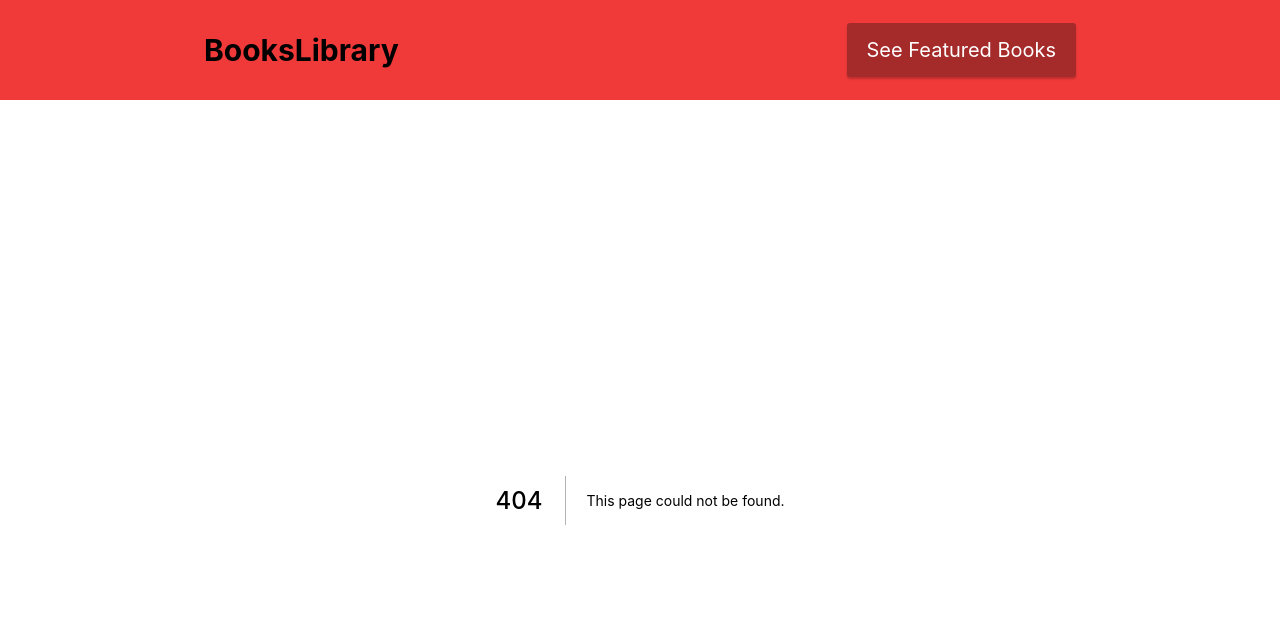
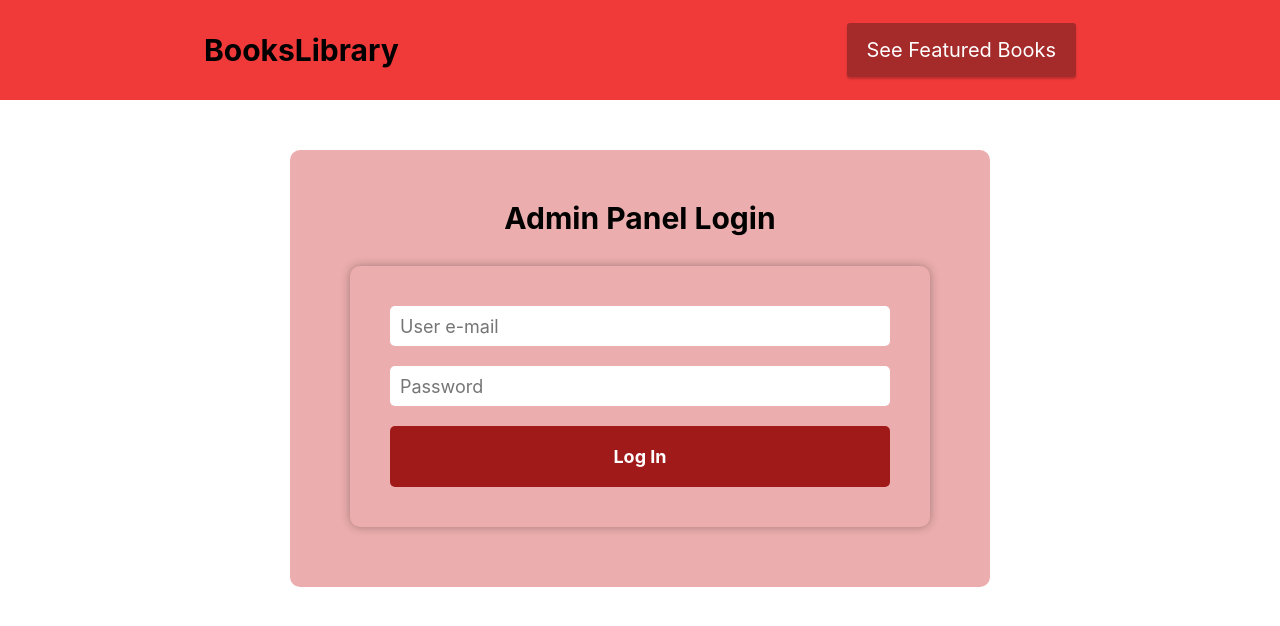
Before and after one commit to alllex123456/NEXJT.JS-books, a Next.js app: page /admin in a window 1280 px wide. Before the commit this address had no page. Shown: the top 626 px of the page. Built offline with nearby package versions, Linux system fonts and the light colour scheme.

Commit message:
admin functionality

```diff
--- a/components/Layout/MainHeader.js
+++ b/components/Layout/MainHeader.js
@@ -1,7 +1,12 @@
 import Button from '../UI/Button';
 import classes from './MainHeader.module.css';
+import { useContext } from 'react';
+import AdminContext from '../../context';
 
 const MainHeader = () => {
+  const adminCtx = useContext(AdminContext);
+  const { token } = adminCtx;
+
   return (
     <header className={classes.header}>
       <div className={classes.logo}>
@@ -12,7 +17,8 @@ const MainHeader = () => {
       <nav className={classes.navigation}>
         <ul>
           <li>
-            <Button link="/books">See Featured Books</Button>
+            {!token && <Button link="/books">See Featured Books</Button>}
+            {token && <Button link="/books">Add Books</Button>}
           </li>
         </ul>
       </nav>
--- /dev/null
+++ b/components/admin/Login.js
@@ -0,0 +1,29 @@
+import { useRef } from 'react';
+import classes from './Login.module.css';
+
+const Login = (props) => {
+  const emailInputRef = useRef();
+  const passwordInputRef = useRef();
+
+  const loginHandler = (e) => {
+    e.preventDefault();
+
+    const enteredEmail = emailInputRef.current.value;
+    const enteredPassword = passwordInputRef.current.value;
+
+    props.onSignIn(enteredEmail, enteredPassword);
+  };
+
+  return (
+    <div className={classes.loginContainer}>
+      <h1>Admin Panel Login</h1>
+      <form className={classes.loginForm} onSubmit={loginHandler}>
+        <input type="email" placeholder="User e-mail" ref={emailInputRef} />
+        <input type="password" placeholder="Password" ref={passwordInputRef} />
+        <button>Log In</button>
+      </form>
+    </div>
+  );
+};
+
+export default Login;
--- /dev/null
+++ b/components/admin/Login.module.css
@@ -0,0 +1,49 @@
+.loginContainer {
+  padding: 3rem;
+  background: rgba(212, 78, 78, 0.459);
+
+  text-align: center;
+
+  width: 70rem;
+  margin: 5rem auto;
+
+  border-radius: 1rem;
+}
+
+.loginForm {
+  padding: 4rem;
+  margin: 3rem;
+  border-radius: 1rem;
+  box-shadow: 0 0 1rem rgba(0, 0, 0, 0.3);
+}
+
+.loginForm input {
+  display: block;
+  width: 100%;
+  margin-bottom: 2rem;
+  height: 4rem;
+  border-radius: 5px;
+  font: inherit;
+  font-size: 1.8rem;
+  padding: 1rem;
+  outline: none;
+  border: none;
+}
+
+.loginForm button {
+  background: rgb(160, 26, 26);
+  color: #fff;
+  border: none;
+  padding: 2rem;
+  width: 100%;
+  border-radius: 5px;
+
+  cursor: pointer;
+  font: inherit;
+  font-size: 1.8rem;
+  font-weight: 700;
+}
+
+.loginForm button:hover {
+  filter: brightness(120%);
+}
--- a/components/books/SearchBooks.js
+++ b/components/books/SearchBooks.js
@@ -33,7 +33,7 @@ const SearchBooks = (props) => {
           <option value="hardback">Hardback</option>
         </select>
       </div>
-      <button>Filter</button>
+      <button className={classes.btn}>Filter</button>
     </form>
   );
 };
--- /dev/null
+++ b/context.js
@@ -0,0 +1,56 @@
+import { createContext, useState } from 'react';
+import { useEffect } from 'react';
+
+const AdminContext = createContext({
+  token: '',
+  isLoggedIn: false,
+  login: (token) => {},
+  logout: () => {},
+});
+
+export const AdminContextProvider = (props) => {
+  let initialToken;
+  useEffect(() => {
+    const retrieveStoredToken = () => {
+      const storedToken = localStorage.getItem('token');
+
+      return {
+        token: storedToken,
+      };
+    };
+    const tokenData = retrieveStoredToken();
+
+    if (tokenData) {
+      initialToken = tokenData.token;
+    }
+  }, []);
+  console.log(initialToken);
+  const [token, setToken] = useState(initialToken);
+
+  const loggedIn = !!token;
+
+  const logoutHandler = () => {
+    setToken(null);
+    localStorage.removeItem('token');
+  };
+
+  const loginHandler = (token) => {
+    setToken(token);
+    localStorage.setItem('token', token);
+  };
+
+  return (
+    <AdminContext.Provider
+      value={{
+        token: token,
+        isLoggedIn: loggedIn,
+        login: loginHandler,
+        logout: logoutHandler,
+      }}
+    >
+      {props.children}
+    </AdminContext.Provider>
+  );
+};
+
+export default AdminContext;
--- a/pages/_app.js
+++ b/pages/_app.js
@@ -2,11 +2,15 @@ import '../styles/globals.css';
 
 import Layout from '../components/Layout/Layout';
 
+import { AdminContextProvider } from '../context';
+
 function MyApp({ Component, pageProps }) {
   return (
-    <Layout>
-      <Component {...pageProps} />
-    </Layout>
+    <AdminContextProvider>
+      <Layout>
+        <Component {...pageProps} />
+      </Layout>
+    </AdminContextProvider>
   );
 }
 
--- /dev/null
+++ b/pages/admin/index.js
@@ -0,0 +1,47 @@
+import Head from 'next/head';
+import { useRouter } from 'next/router';
+import { Fragment } from 'react';
+
+import Login from '../../components/admin/Login';
+
+import { useContext } from 'react';
+import AdminContext from '../../context';
+
+const AdminLoginPage = (props) => {
+  const router = useRouter();
+  const adminCtx = useContext(AdminContext);
+
+  const fetchSignInHandler = async (email, password) => {
+    const response = await fetch(
+      'https://identitytoolkit.googleapis.com/v1/accounts:signInWithPassword?key=AIzaSyCnH-fn5-vxICHYbKOG4u0d87D_7B-LbkE',
+      {
+        method: 'POST',
+        headers: { 'Content-Type': 'application/json' },
+        body: JSON.stringify({
+          email: email,
+          password: password,
+          returnSecureToken: true,
+        }),
+      }
+    );
+    if (response.ok) {
+      const data = await response.json();
+      adminCtx.login(data.idToken);
+      router.replace('/admin/panel');
+    }
+    if (!response.ok) {
+      alert('Username or Password incorrect');
+    }
+  };
+
+  return (
+    <Fragment>
+      <Head>
+        <title>BooksLibrary Admin Login</title>
+      </Head>
+      <Login onSignIn={fetchSignInHandler} />
+    </Fragment>
+  );
+};
+
+export default AdminLoginPage;
```
Also changed, not shown: components/admin/AdminPanel.js (added, +19 -0 lines), components/admin/AdminPanel.module.css (added, +12 -0 lines), components/books/SearchBooks.module.css (+23 -3 lines), pages/admin/panel.js (added, +20 -0 lines).
